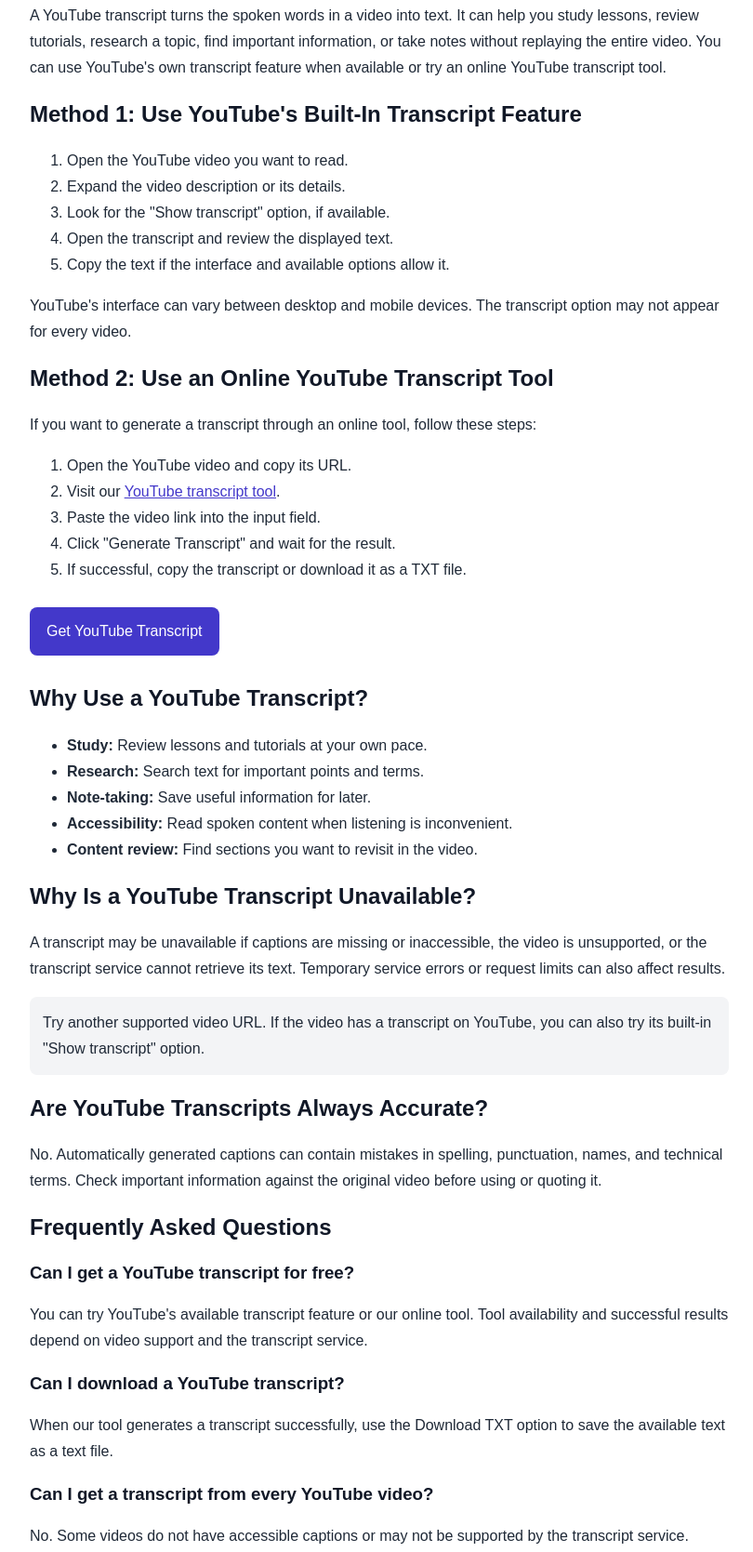
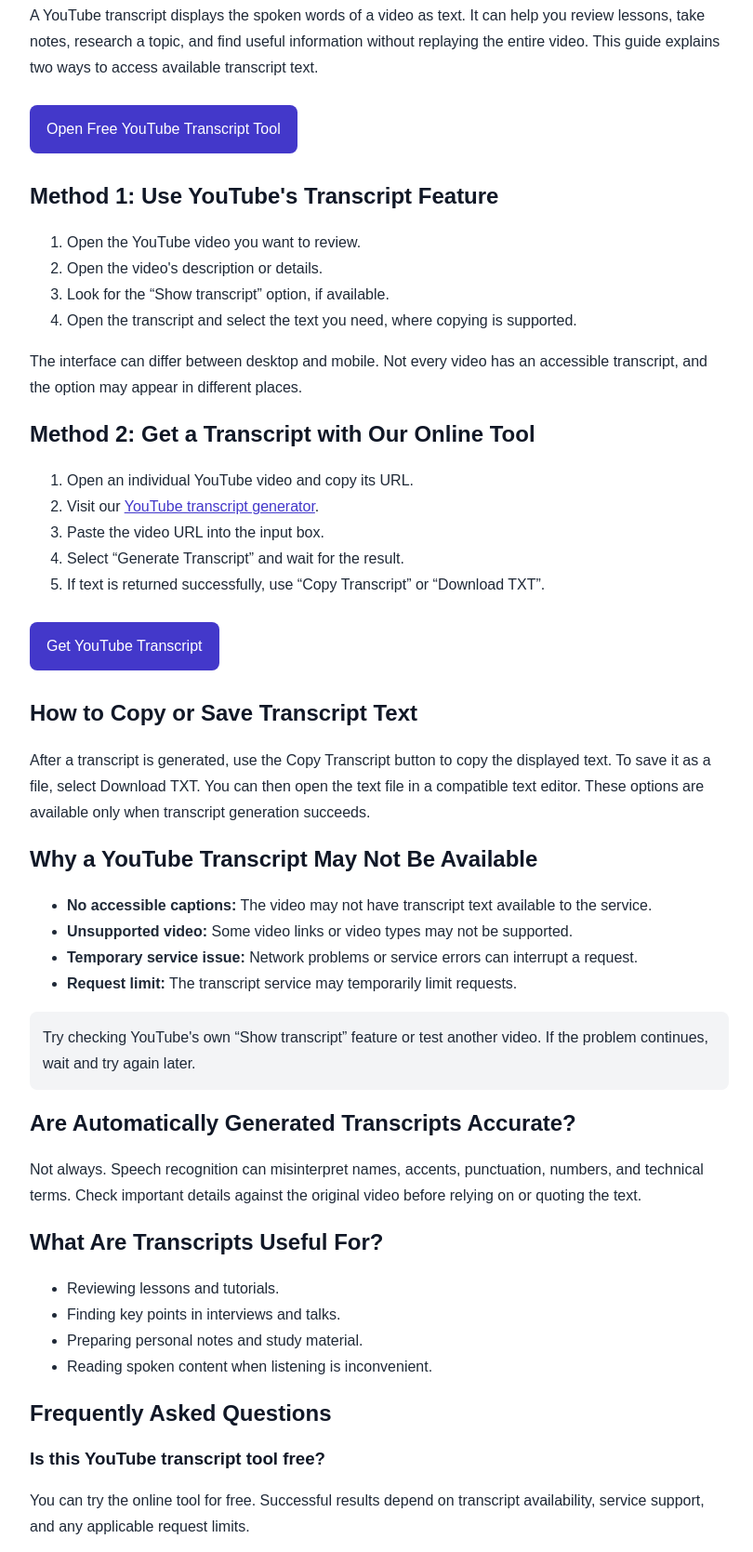
Before and after one commit to razajeeshan70-del/youtube-transcript-tool, a website: page how-to-get-youtube-transcript.html in a window 1280 px wide. Shown: the part 135-1804 px from the top of the page at 93% size, without its empty margins (232-1042 px from the left). Drawn offline with Linux system fonts and the light colour scheme.

Commit message:
Update how-to-get-youtube-transcript.html

```diff
--- a/how-to-get-youtube-transcript.html
+++ b/how-to-get-youtube-transcript.html
@@ -3,162 +3,86 @@
 <head>
   <meta charset="UTF-8">
   <meta name="viewport" content="width=device-width, initial-scale=1.0">
-
-  <title>How to Get a YouTube Transcript Online for Free</title>
-  <meta name="description" content="Learn how to get a YouTube transcript using YouTube's built-in transcript feature or an online transcript tool. Copy or download available text.">
-
+  <title>How to Get a YouTube Transcript Online Free</title>
+  <meta name="description" content="Learn how to get, copy, and download a YouTube transcript for free. Follow simple steps and troubleshoot common transcript problems.">
+  <meta name="robots" content="index, follow">
   <link rel="canonical" href="https://youtube-transcript-tool-2qsz.vercel.app/how-to-get-youtube-transcript.html">
-  <meta name="robots" content="index, follow">
-
   <style>
     * { box-sizing: border-box; }
-    body {
-      font-family: Arial, sans-serif;
-      max-width: 800px;
-      margin: 0 auto;
-      padding: 24px;
-      line-height: 1.75;
-      color: #1f2937;
-    }
+    body { font-family: Arial, sans-serif; max-width: 800px; margin: 0 auto; padding: 24px; line-height: 1.75; color: #1f2937; }
     h1, h2, h3 { line-height: 1.35; color: #111827; }
     a { color: #4338ca; }
-    .button {
-      display: inline-block;
-      background: #4338ca;
-      color: white;
-      padding: 12px 18px;
-      border-radius: 8px;
-      text-decoration: none;
-      margin: 10px 0;
-    }
-    .note {
-      background: #f3f4f6;
-      padding: 14px;
-      border-radius: 8px;
-    }
-    footer {
-      margin-top: 40px;
-      border-top: 1px solid #ddd;
-      padding-top: 20px;
-    }
+    .button { display: inline-block; background: #4338ca; color: white; padding: 12px 18px; border-radius: 8px; text-decoration: none; margin: 10px 0; }
+    .note { background: #f3f4f6; padding: 14px; border-radius: 8px; }
+    footer { margin-top: 40px; border-top: 1px solid #ddd; padding-top: 20px; font-size: 14px; }
   </style>
 </head>
 <body>
-  <header>
-    <a href="/">Transcript Tools Home</a>
-  </header>
-
+<header><a href="/">Transcript Tools Home</a></header>
 <main>
   <h1>How to Get a YouTube Transcript Online for Free</h1>
+  <p>A YouTube transcript displays the spoken words of a video as text. It can help you review lessons, take notes, research a topic, and find useful information without replaying the entire video. This guide explains two ways to access available transcript text.</p>
 
-    <p>
-      A YouTube transcript turns the spoken words in a video into text.
-      It can help you study lessons, review tutorials, research a topic,
-      find important information, or take notes without replaying the
-      entire video. You can use YouTube's own transcript feature when
-      available or try an online YouTube transcript tool.
-    </p>
+  <p><a class="button" href="/">Open Free YouTube Transcript Tool</a></p>
 
-    <h2>Method 1: Use YouTube's Built-In Transcript Feature</h2>
+  <h2>Method 1: Use YouTube's Transcript Feature</h2>
+  <ol>
+    <li>Open the YouTube video you want to review.</li>
+    <li>Open the video's description or details.</li>
+    <li>Look for the “Show transcript” option, if available.</li>
+    <li>Open the transcript and select the text you need, where copying is supported.</li>
+  </ol>
+  <p>The interface can differ between desktop and mobile. Not every video has an accessible transcript, and the option may appear in different places.</p>
 
+  <h2>Method 2: Get a Transcript with Our Online Tool</h2>
   <ol>
-      <li>Open the YouTube video you want to read.</li>
-      <li>Expand the video description or its details.</li>
-      <li>Look for the "Show transcript" option, if available.</li>
-      <li>Open the transcript and review the displayed text.</li>
-      <li>Copy the text if the interface and available options allow it.</li>
+    <li>Open an individual YouTube video and copy its URL.</li>
+    <li>Visit our <a href="/">YouTube transcript generator</a>.</li>
+    <li>Paste the video URL into the input box.</li>
+    <li>Select “Generate Transcript” and wait for the result.</li>
+    <li>If text is returned successfully, use “Copy Transcript” or “Download TXT”.</li>
   </ol>
+  <p><a class="button" href="/">Get YouTube Transcript</a></p>
 
-    <p>
-      YouTube's interface can vary between desktop and mobile devices.
-      The transcript option may not appear for every video.
-    </p>
+  <h2>How to Copy or Save Transcript Text</h2>
+  <p>After a transcript is generated, use the Copy Transcript button to copy the displayed text. To save it as a file, select Download TXT. You can then open the text file in a compatible text editor. These options are available only when transcript generation succeeds.</p>
 
-    <h2>Method 2: Use an Online YouTube Transcript Tool</h2>
+  <h2>Why a YouTube Transcript May Not Be Available</h2>
+  <ul>
+    <li><strong>No accessible captions:</strong> The video may not have transcript text available to the service.</li>
+    <li><strong>Unsupported video:</strong> Some video links or video types may not be supported.</li>
+    <li><strong>Temporary service issue:</strong> Network problems or service errors can interrupt a request.</li>
+    <li><strong>Request limit:</strong> The transcript service may temporarily limit requests.</li>
+  </ul>
+  <p class="note">Try checking YouTube's own “Show transcript” feature or test another video. If the problem continues, wait and try again later.</p>
 
-    <p>
-      If you want to generate a transcript through an online tool, follow
-      these steps:
-    </p>
+  <h2>Are Automatically Generated Transcripts Accurate?</h2>
+  <p>Not always. Speech recognition can misinterpret names, accents, punctuation, numbers, and technical terms. Check important details against the original video before relying on or quoting the text.</p>
 
-    <ol>
-      <li>Open the YouTube video and copy its URL.</li>
-      <li>Visit our <a href="/">YouTube transcript tool</a>.</li>
-      <li>Paste the video link into the input field.</li>
-      <li>Click "Generate Transcript" and wait for the result.</li>
-      <li>If successful, copy the transcript or download it as a TXT file.</li>
-    </ol>
-
-    <a class="button" href="/">Get YouTube Transcript</a>
-
-    <h2>Why Use a YouTube Transcript?</h2>
-
+  <h2>What Are Transcripts Useful For?</h2>
   <ul>
-      <li><strong>Study:</strong> Review lessons and tutorials at your own pace.</li>
-      <li><strong>Research:</strong> Search text for important points and terms.</li>
-      <li><strong>Note-taking:</strong> Save useful information for later.</li>
-      <li><strong>Accessibility:</strong> Read spoken content when listening is inconvenient.</li>
-      <li><strong>Content review:</strong> Find sections you want to revisit in the video.</li>
+    <li>Reviewing lessons and tutorials.</li>
+    <li>Finding key points in interviews and talks.</li>
+    <li>Preparing personal notes and study material.</li>
+    <li>Reading spoken content when listening is inconvenient.</li>
   </ul>
 
-    <h2>Why Is a YouTube Transcript Unavailable?</h2>
+  <h2>Frequently Asked Questions</h2>
+  <h3>Is this YouTube transcript tool free?</h3>
+  <p>You can try the online tool for free. Successful results depend on transcript availability, service support, and any applicable request limits.</p>
 
-    <p>
-      A transcript may be unavailable if captions are missing or inaccessible,
-      the video is unsupported, or the transcript service cannot retrieve its
-      text. Temporary service errors or request limits can also affect results.
-    </p>
+  <h3>Can I get a transcript from every video?</h3>
+  <p>No. Some videos do not have accessible transcript text or may not be supported by the service.</p>
 
-    <p class="note">
-      Try another supported video URL. If the video has a transcript on
-      YouTube, you can also try its built-in "Show transcript" option.
-    </p>
+  <h3>Can I download the transcript?</h3>
+  <p>When a transcript is generated successfully, use Download TXT to save the returned text.</p>
 
-    <h2>Are YouTube Transcripts Always Accurate?</h2>
+  <h3>Can I use transcripts for research?</h3>
+  <p>Transcripts can help with personal study and research. Respect copyright, platform terms, and any permissions required before republishing or redistributing someone else's content.</p>
 
-    <p>
-      No. Automatically generated captions can contain mistakes in spelling,
-      punctuation, names, and technical terms. Check important information
-      against the original video before using or quoting it.
-    </p>
-
-    <h2>Frequently Asked Questions</h2>
-
-    <h3>Can I get a YouTube transcript for free?</h3>
-    <p>
-      You can try YouTube's available transcript feature or our online tool.
-      Tool availability and successful results depend on video support and
-      the transcript service.
-    </p>
-
-    <h3>Can I download a YouTube transcript?</h3>
-    <p>
-      When our tool generates a transcript successfully, use the Download TXT
-      option to save the available text as a text file.
-    </p>
-
-    <h3>Can I get a transcript from every YouTube video?</h3>
-    <p>
-      No. Some videos do not have accessible captions or may not be supported
-      by the transcript service.
-    </p>
-
-    <h3>Can I use a transcript for study or research?</h3>
-    <p>
-      Yes. Transcripts can help with personal study and research. If you
-      publish or redistribute transcript content, consider copyright and
-      applicable permissions.
-    </p>
-
-    <h2>Get Your Transcript</h2>
-
-    <p>
-      Ready to try it? Open our
-      <a href="/">online YouTube transcript tool</a>, paste a supported
-      video URL, and generate the available transcript.
-    </p>
+  <h2>Try the Tool</h2>
+  <p>Ready to get started? Open the <a href="/">free YouTube transcript tool</a>, paste a supported video URL, and generate the available text.</p>
 </main>
-
 <footer>
   <a href="/">Home</a> |
   <a href="/about.html">About Us</a> |
```
Lines whose indentation alone changed are shown as unchanged.
